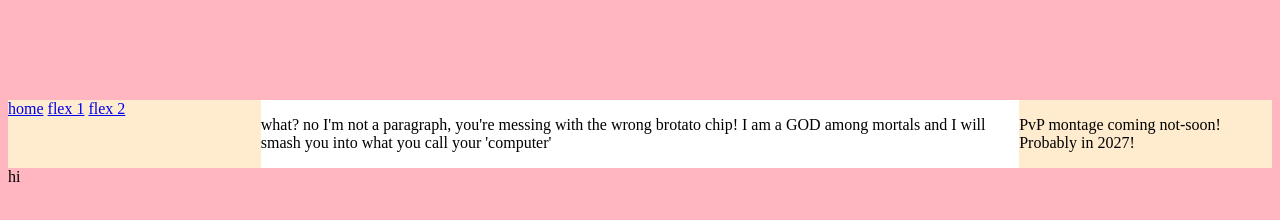
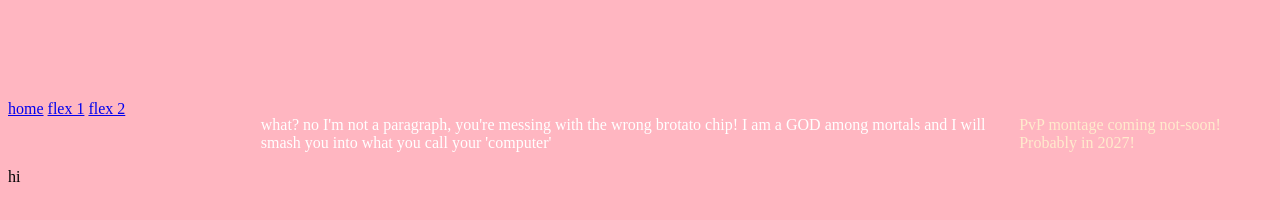
Before and after one commit to iamawebdevhi/flexbox_example_one, a plain HTML site: page html/flexbox3.html in a window 1280 px wide. Shown: the part 58-278 px from the top of the page. Drawn offline with Linux system fonts and the light colour scheme.

```diff
--- a/css/style3.css
+++ b/css/style3.css
@@ -13,7 +13,7 @@ header, footer {
 }
 
 .center{
-    background-color:white;
+    color:white;
     flex:1;
     display:flex;
     flex-direction:row;
@@ -22,7 +22,7 @@ header, footer {
 }
 
 nav, aside{
-    background-color:blanchedalmond;
+    color:blanchedalmond;
     flex:1;
 }
 
```
